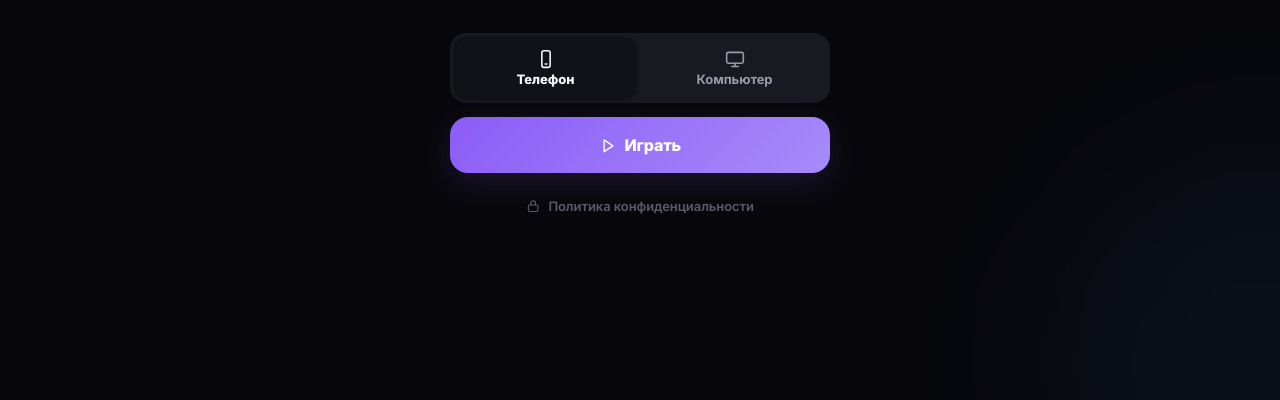
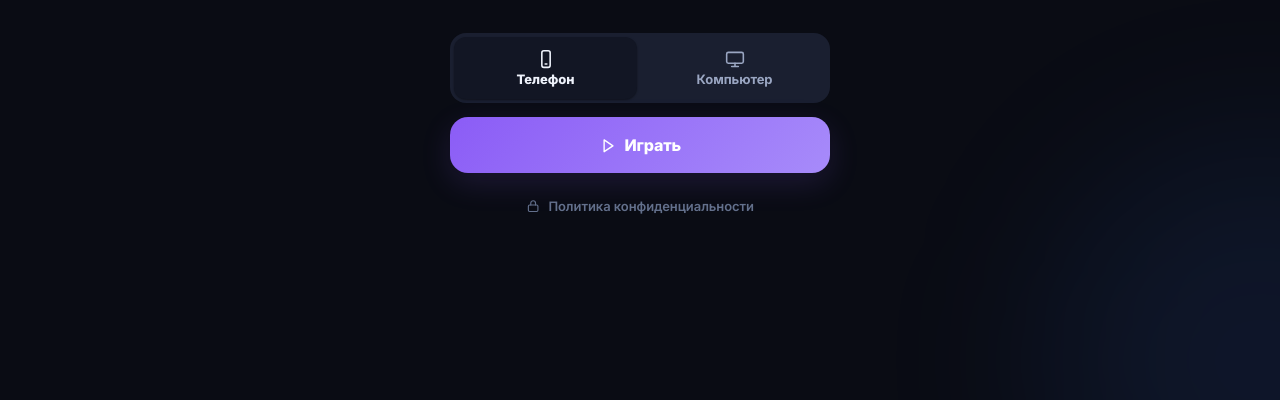
Before and after one commit to LukaTognett/index.html, a plain HTML site: page index.html in a window 1280 px wide. Shown: the part 400-800 px from the top of the page. Drawn offline with Linux system fonts and the light colour scheme.

Commit message:
Update index.html

```diff
--- a/index.html
+++ b/index.html
@@ -25,26 +25,26 @@
   }
 
   [data-theme="dark"] {
-    --bg: #08080c;
-    --bg-glow-1: rgba(139,92,246,0.10);
-    --bg-glow-2: rgba(59,130,246,0.06);
+    --bg: #0a0c14;
+    --bg-glow-1: rgba(139,92,246,0.13);
+    --bg-glow-2: rgba(56,120,255,0.09);
     --bg-layers:
       radial-gradient(circle at 22% 18%, var(--bg-glow-1), transparent 46%),
       radial-gradient(circle at 78% 72%, var(--bg-glow-2), transparent 46%),
       radial-gradient(ellipse 600px 400px at 0% 0%, var(--bg-glow-1) 0%, transparent 60%),
       radial-gradient(ellipse 600px 400px at 100% 100%, var(--bg-glow-2) 0%, transparent 60%);
-    --surface: #111118;
-    --surface-2: #191922;
-    --surface-3: #22222e;
-    --surface-hover: #1f1f2b;
-    --border: rgba(255,255,255,0.06);
-    --border-strong: rgba(255,255,255,0.12);
-    --text: #f5f5f8;
-    --text-2: #9a9aab;
-    --text-3: #5a5a6b;
+    --surface: #121624;
+    --surface-2: #1a1f30;
+    --surface-3: #242b3f;
+    --surface-hover: #202639;
+    --border: rgba(150,170,220,0.10);
+    --border-strong: rgba(150,170,220,0.20);
+    --text: #eef2fb;
+    --text-2: #9aa6c2;
+    --text-3: #63708c;
     --primary: #a78bfa;
     --primary-strong: #8b5cf6;
-    --primary-soft: rgba(139,92,246,0.15);
+    --primary-soft: rgba(139,92,246,0.16);
     --green: #34d399;
     --green-soft: rgba(52,211,153,0.14);
     --red: #fb7185;
@@ -56,52 +56,52 @@
     --pink: #f472b6;
     --blue: #60a5fa;
     --blue-soft: rgba(96,165,250,0.14);
-    --glass: rgba(17,17,24,0.72);
-    --glass-border: rgba(255,255,255,0.08);
-    --shadow-sm: 0 1px 3px rgba(0,0,0,0.35);
-    --shadow: 0 4px 16px rgba(0,0,0,0.4);
-    --shadow-lg: 0 12px 40px rgba(0,0,0,0.5);
-    --shadow-xl: 0 24px 60px rgba(0,0,0,0.65);
+    --glass: rgba(18,22,36,0.82);
+    --glass-border: rgba(150,170,220,0.12);
+    --shadow-sm: 0 1px 2px rgba(0,0,0,0.40);
+    --shadow: 0 6px 18px -6px rgba(0,0,0,0.55);
+    --shadow-lg: 0 16px 44px -14px rgba(0,0,0,0.70);
+    --shadow-xl: 0 28px 70px -18px rgba(0,0,0,0.80);
   }
 
   [data-theme="light"] {
-    --bg: #f6f7f9;
-    --bg-glow-1: rgba(139,92,246,0.08);
-    --bg-glow-2: rgba(59,130,246,0.05);
+    --bg: #f2f5fb;
+    --bg-glow-1: rgba(139,92,246,0.10);
+    --bg-glow-2: rgba(56,120,255,0.07);
     --bg-layers:
       radial-gradient(circle at 22% 18%, var(--bg-glow-1), transparent 46%),
       radial-gradient(circle at 78% 72%, var(--bg-glow-2), transparent 46%),
       radial-gradient(ellipse 600px 400px at 0% 0%, var(--bg-glow-1) 0%, transparent 60%),
       radial-gradient(ellipse 600px 400px at 100% 100%, var(--bg-glow-2) 0%, transparent 60%);
     --surface: #ffffff;
-    --surface-2: #f3f4f7;
-    --surface-3: #e6e8ee;
-    --surface-hover: #f9fafb;
-    --border: rgba(0,0,0,0.06);
-    --border-strong: rgba(0,0,0,0.12);
-    --text: #0d0d15;
-    --text-2: #5c5c6e;
-    --text-3: #a0a0b0;
+    --surface-2: #f0f3fa;
+    --surface-3: #e3e9f5;
+    --surface-hover: #f7f9fd;
+    --border: rgba(24,39,75,0.09);
+    --border-strong: rgba(24,39,75,0.18);
+    --text: #0e1424;
+    --text-2: #55617a;
+    --text-3: #97a1b6;
     --primary: #7c3aed;
     --primary-strong: #6d28d9;
-    --primary-soft: rgba(124,58,237,0.10);
+    --primary-soft: rgba(124,58,237,0.11);
     --green: #059669;
-    --green-soft: rgba(5,150,105,0.10);
+    --green-soft: rgba(5,150,105,0.11);
     --red: #e11d48;
-    --red-soft: rgba(225,29,72,0.10);
+    --red-soft: rgba(225,29,72,0.11);
     --yellow: #d97706;
-    --yellow-soft: rgba(217,119,6,0.10);
+    --yellow-soft: rgba(217,119,6,0.11);
     --purple: #7c3aed;
-    --purple-soft: rgba(124,58,237,0.10);
+    --purple-soft: rgba(124,58,237,0.11);
     --pink: #db2777;
     --blue: #2563eb;
-    --blue-soft: rgba(37,99,235,0.10);
-    --glass: rgba(255,255,255,0.78);
-    --glass-border: rgba(0,0,0,0.05);
-    --shadow-sm: 0 1px 3px rgba(0,0,0,0.06);
-    --shadow: 0 4px 16px rgba(0,0,0,0.08);
-    --shadow-lg: 0 12px 40px rgba(0,0,0,0.10);
-    --shadow-xl: 0 24px 60px rgba(0,0,0,0.14);
+    --blue-soft: rgba(37,99,235,0.11);
+    --glass: rgba(255,255,255,0.86);
+    --glass-border: rgba(24,39,75,0.08);
+    --shadow-sm: 0 1px 2px rgba(24,39,75,0.07);
+    --shadow: 0 8px 22px -8px rgba(24,39,75,0.16);
+    --shadow-lg: 0 18px 44px -16px rgba(24,39,75,0.20);
+    --shadow-xl: 0 28px 64px -20px rgba(24,39,75,0.26);
   }
 
   /* ═══════════ BASE ═══════════ */
@@ -187,18 +187,19 @@
 
   .hud {
     background: var(--glass);
-    backdrop-filter: blur(24px) saturate(180%);
-    -webkit-backdrop-filter: blur(24px) saturate(180%);
+    backdrop-filter: blur(20px) saturate(180%);
+    -webkit-backdrop-filter: blur(20px) saturate(180%);
     border: 1px solid var(--glass-border);
     border-radius: var(--r-xl);
     padding: 14px 16px 12px;
-    box-shadow: var(--shadow-lg), inset 0 1px 0 rgba(255,255,255,0.04);
+    box-shadow: var(--shadow-lg), inset 0 1px 0 rgba(255,255,255,0.06);
     position: relative; overflow: hidden;
   }
+  /* мягкий акцентный свет внутри шапки */
   .hud::before {
-    content: ''; position: absolute; top: 0; left: 10%; right: 10%; height: 1px;
-    background: linear-gradient(90deg, transparent, rgba(255,255,255,0.15), transparent);
-    pointer-events: none;
+    content: ''; position: absolute; top: -70%; left: 6%; right: 6%; height: 170%;
+    background: radial-gradient(ellipse at 50% 0%, var(--primary-soft), transparent 70%);
+    opacity: .85; pointer-events: none;
   }
 
   .hud-top { display: flex; justify-content: space-between; align-items: center; margin-bottom: 12px; }
@@ -424,6 +425,8 @@
   .row b.good { color: var(--green); }
   .row b.bad  { color: var(--red); }
   .row b.warn { color: var(--yellow); }
+  /* тонкий разделитель между строками — глазу проще считать значения */
+  .rows .row + .row { border-top: 1px solid var(--border); padding-top: 6px; }
 
   /* ═══════════ BUTTONS ═══════════ */
   button {
@@ -789,6 +792,30 @@
     -webkit-backdrop-filter: blur(14px) saturate(160%);
   }
 
+  /* ═══════════ БЮДЖЕТНЫЕ ТЕЛЕФОНЫ ═══════════
+     На слабых GPU размытие (backdrop-filter), тени и фильтры съедают
+     кадры. Там отключаем всё, что не влияет на читаемость. */
+  [data-device="phone"] .hud, [data-device="phone"] .bottom-nav {
+    background: var(--glass);
+    backdrop-filter: none;
+    -webkit-backdrop-filter: none;
+    box-shadow: 0 10px 26px -14px rgba(0,0,0,0.65);
+  }
+  [data-device="phone"] .meta-chip, [data-device="phone"] .side-pill,
+  [data-device="phone"] .season-indicator {
+    backdrop-filter: none;
+    -webkit-backdrop-filter: none;
+  }
+  [data-device="phone"] .item-icon { filter: none; }
+  [data-device="phone"] .card { box-shadow: var(--shadow-sm); }
+  [data-device="phone"] .card:hover { box-shadow: var(--shadow-sm); }
+  [data-device="phone"] .brand-name { animation: none; background: none; -webkit-text-fill-color: currentColor; }
+  [data-device="phone"] .progress-fill::after, [data-device="phone"] .xp-fill::after { animation: none; opacity: 0; }
+  [data-device="phone"] .story-card::after { animation: none; opacity: 0; }
+  [data-device="phone"] .card.hot.pulse::after { animation: none; }
+  [data-device="phone"] .rank-card { animation: none; }
+  [data-device="phone"] .spark { display: none; }
+
   /* ═══════════ РАЗДЕЛЫ ПРОФИЛЯ ═══════════ */
   .profile-section { display: flex; flex-direction: column; gap: 10px; }
   .rec-row { display: flex; justify-content: space-between; align-items: center; gap: 10px; padding: 10px 13px; background: var(--surface-2); border-radius: var(--r-sm); font-size: var(--f-base); font-weight: 600; color: var(--text-2); }
@@ -966,7 +993,7 @@
     border: 1px solid var(--border); border-radius: var(--r-lg); box-shadow: var(--shadow-sm);
     animation: fadeUp .45s var(--ease-out) backwards;
   }
-  .panel-head .ph-ico { display: grid; place-items: center; width: 42px; height: 42px; border-radius: 14px; background: var(--primary-soft); color: var(--primary); flex: none; }
+  .panel-head .ph-ico { display: grid; place-items: center; width: 42px; height: 42px; border-radius: 14px; background: var(--primary-soft); color: var(--primary); flex: none; box-shadow: inset 0 0 0 1px var(--primary-soft); }
   .panel-head .ph-ico .ico { width: 21px; height: 21px; }
   .panel-head .ph-txt { min-width: 0; }
   .panel-head .ph-title { font-size: var(--f-lg); font-weight: 900; letter-spacing: -0.02em; line-height: 1.15; }
@@ -997,7 +1024,7 @@
 
   /* ═══════════ СОВРЕМЕННЫЙ UI v2 ═══════════ */
   .hud { padding: 16px 18px 14px; box-shadow: var(--shadow-lg), inset 0 1px 0 rgba(255,255,255,.07), 0 0 40px -18px var(--primary); }
-  .hud::before { background: linear-gradient(90deg, transparent, var(--primary), transparent); opacity: .5; height: 1px; }
+  .hud::before { opacity: .75; }
   .money-value {
     background: linear-gradient(120deg, var(--text) 30%, var(--primary) 55%, var(--text) 80%);
     background-size: 220% 100%;
@@ -1054,8 +1081,8 @@
 
   /* стеклянные поверхности */
   .hud, .bottom-nav {
-    backdrop-filter: blur(30px) saturate(190%);
-    -webkit-backdrop-filter: blur(30px) saturate(190%);
+    backdrop-filter: blur(20px) saturate(180%);
+    -webkit-backdrop-filter: blur(20px) saturate(180%);
     border: 1px solid var(--glass-border);
     box-shadow: var(--shadow-lg), inset 0 1px 0 rgba(255,255,255,.07);
     position: relative; overflow: hidden;
@@ -1081,10 +1108,10 @@
   /* карточки: акцент сверху, плавный hover */
   .card::after {
     content: ''; position: absolute; top: 0; left: 14%; right: 14%; height: 1px;
-    background: linear-gradient(90deg, transparent, rgba(255,255,255,.16), transparent);
+    background: linear-gradient(90deg, transparent, rgba(255,255,255,.18), transparent);
     pointer-events: none;
   }
-  .card.hot::after { background: linear-gradient(90deg, transparent, rgba(251,113,133,.45), transparent); }
+  .card.hot::after { background: linear-gradient(90deg, transparent, rgba(251,113,133,.5), transparent); }
   /* пульсация через opacity верхней линии — не перерисовываем тень у каждой карточки */
   .card.hot.pulse::after { animation: hotGlow 2.6s ease-in-out infinite 1s; }
   @keyframes hotGlow {
```
